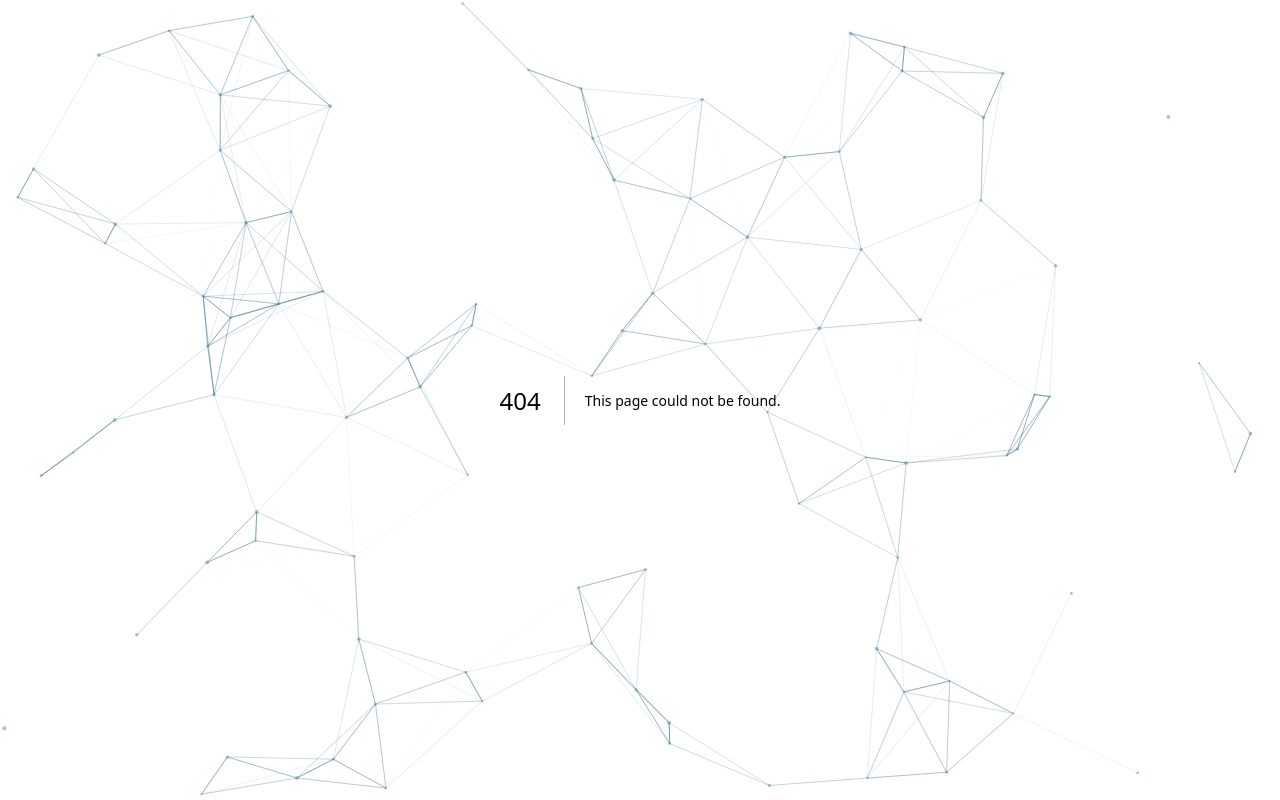
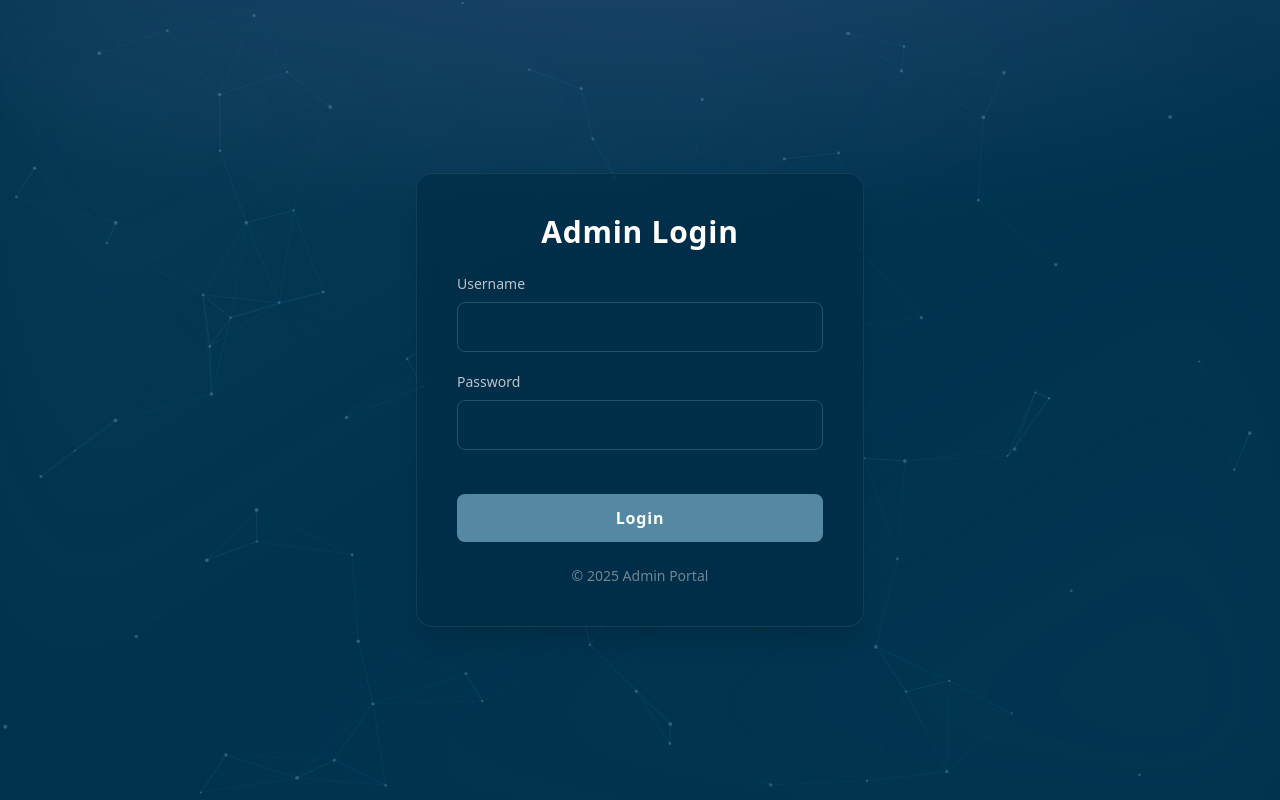
Before and after one commit to m-irfan-km-rjk/MUN-Website, a Next.js app: page /admin in a window 1280 px wide. Before the commit this address had no page. Built offline with nearby package versions, Linux system fonts and the light colour scheme.

Commit message:
Added admin page

```diff
--- a/package.json
+++ b/package.json
@@ -14,6 +14,7 @@
     "next": "^15.5.4",
     "react": "19.1.0",
     "react-dom": "19.1.0",
+    "react-icons": "^5.5.0",
     "react-intersection-observer": "^9.16.0",
     "react-tsparticles": "^2.12.2",
     "tsparticles-slim": "^2.12.0"
--- /dev/null
+++ b/src/app/admin/dashboard/page.jsx
@@ -0,0 +1,31 @@
+import { cookies } from "next/headers";
+import { redirect } from "next/navigation";
+
+export default async function AdminDashboard() {
+  const cookieStore = await cookies(); // ⬅️ MUST await now
+  const adminUn = cookieStore.get("admin_un");
+
+  if (!adminUn) {
+    redirect("/admin");
+  }
+
+  return (
+    <main className="min-h-screen flex items-center justify-center text-text-primary">
+      <div className="bg-background p-10 rounded-xl shadow-lg text-center border border-mid-blue/20">
+        <h1 className="text-4xl font-bold mb-4">Admin Dashboard</h1>
+        <p className="text-lg mb-6">
+          Welcome, <span className="text-accent">{adminUn.value}</span> 👋
+        </p>
+
+        <form action="/api/logout" method="POST">
+          <button
+            type="submit"
+            className="bg-accent hover:bg-mid-blue transition-colors text-white px-6 py-3 rounded-lg font-semibold"
+          >
+            Logout
+          </button>
+        </form>
+      </div>
+    </main>
+  );
+}
--- /dev/null
+++ b/src/app/admin/page.jsx
@@ -0,0 +1,134 @@
+"use client";
+
+import { motion } from "framer-motion";
+import { useState } from "react";
+import { useRouter } from "next/navigation";
+
+export default function AdminLogin() {
+  const router = useRouter();
+  const [username, setUsername] = useState("");
+  const [password, setPassword] = useState("");
+  const [loading, setLoading] = useState(false);
+  const [error, setError] = useState("");
+
+  const handleLogin = async (e) => {
+    e.preventDefault();
+    setLoading(true);
+    setError("");
+
+    try {
+      const res = await fetch("/api/login", {
+        method: "POST",
+        headers: { "Content-Type": "application/json" },
+        body: JSON.stringify({ username, password }),
+        credentials: "include", // include cookies
+      });
+
+      const data = await res.json();
+
+      if (res.ok && data.success) {
+        router.push("/admin/dashboard");
+      } else {
+        setError("Invalid credentials. Please try again.");
+      }
+    } catch {
+      setError("Something went wrong. Please try again later.");
+    } finally {
+      setLoading(false);
+    }
+  };
+
+  return (
+    <main className="min-h-screen flex items-center justify-center text-text-primary relative overflow-hidden">
+      {/* Background glow */}
+      <div className="absolute inset-0 bg-gradient-to-br from-mid-blue/10 via-transparent to-dark-blue/10 blur-3xl"></div>
+
+      {/* Animated card */}
+      <motion.div
+        initial={{ opacity: 0, y: 50, scale: 0.9 }}
+        animate={{ opacity: 1, y: 0, scale: 1 }}
+        transition={{ duration: 0.8, ease: "easeOut" }}
+        className="relative z-10 bg-[#002B44]/60 backdrop-blur-xl border border-mid-blue/20 rounded-2xl p-10 w-[90%] max-w-md shadow-xl"
+      >
+        <motion.h1
+          initial={{ opacity: 0, y: -20 }}
+          animate={{ opacity: 1, y: 0 }}
+          transition={{ delay: 0.2, duration: 0.6 }}
+          className="text-3xl font-bold mb-6 text-center text-white tracking-wide"
+        >
+          Admin Login
+        </motion.h1>
+
+        <form onSubmit={handleLogin} className="space-y-5">
+          <motion.div
+            initial={{ opacity: 0, y: 20 }}
+            animate={{ opacity: 1, y: 0 }}
+            transition={{ delay: 0.3 }}
+          >
+            <label className="block text-sm text-light-gray/80 mb-2">
+              Username
+            </label>
+            <input
+              type="text"
+              value={username}
+              onChange={(e) => setUsername(e.target.value)}
+              required
+              className="w-full px-4 py-3 bg-transparent border border-mid-blue/40 rounded-lg focus:outline-none focus:border-accent focus:ring-2 focus:ring-accent/50 transition-all"
+            />
+          </motion.div>
+
+          <motion.div
+            initial={{ opacity: 0, y: 20 }}
+            animate={{ opacity: 1, y: 0 }}
+            transition={{ delay: 0.4 }}
+          >
+            <label className="block text-sm text-light-gray/80 mb-2">
+              Password
+            </label>
+            <input
+              type="password"
+              value={password}
+              onChange={(e) => setPassword(e.target.value)}
+              required
+              className="w-full px-4 py-3 bg-transparent border border-mid-blue/40 rounded-lg focus:outline-none focus:border-accent focus:ring-2 focus:ring-accent/50 transition-all"
+            />
+          </motion.div>
+
+          {error && (
+            <motion.p
+              initial={{ opacity: 0 }}
+              animate={{ opacity: 1 }}
+              className="text-red-400 text-sm text-center"
+            >
+              {error}
+            </motion.p>
+          )}
+
+          <motion.button
+            whileHover={{ scale: 1.03 }}
+            whileTap={{ scale: 0.97 }}
+            transition={{ type: "spring", stiffness: 200, damping: 12 }}
+            type="submit"
+            disabled={loading}
+            className={`w-full mt-6 py-3 rounded-lg font-semibold text-white tracking-wider transition-all duration-300 ${
+              loading
+                ? "bg-accent/70 cursor-not-allowed"
+                : "bg-accent hover:bg-mid-blue"
+            }`}
+          >
+            {loading ? "Signing in..." : "Login"}
+          </motion.button>
+        </form>
+
+        <motion.p
+          initial={{ opacity: 0 }}
+          animate={{ opacity: 0.8 }}
+          transition={{ delay: 0.6 }}
+          className="text-sm text-center text-light-gray/60 mt-6"
+        >
+          © {new Date().getFullYear()} Admin Portal
+        </motion.p>
+      </motion.div>
+    </main>
+  );
+}
--- /dev/null
+++ b/src/app/api/login/route.js
@@ -0,0 +1,20 @@
+export async function POST(req) {
+  const { username, password } = await req.json();
+
+  const admins = {
+    "admin1": "password123",
+    "superuser": "securePass!"
+  };
+
+  if (admins[username] && admins[username] === password) {
+    const headers = new Headers();
+    headers.append(
+      "Set-Cookie",
+      `admin_un=${username}; HttpOnly; Path=/; Max-Age=${60 * 60}`
+    );
+
+    return new Response(JSON.stringify({ success: true }), { status: 200, headers });
+  } else {
+    return new Response(JSON.stringify({ success: false }), { status: 401 });
+  }
+}
--- /dev/null
+++ b/src/app/api/logout/route.js
@@ -0,0 +1,14 @@
+export async function POST() {
+  const headers = new Headers();
+  headers.append(
+    "Set-Cookie",
+    "admin_un=; HttpOnly; Path=/; Max-Age=0; Secure; SameSite=Strict"
+  );
+
+  headers.append("Location", "/admin"); // redirect to login page
+
+  return new Response(null, {
+    status: 302, // Redirect status
+    headers,
+  });
+}
--- a/src/components/Navbar.jsx
+++ b/src/components/Navbar.jsx
@@ -1,34 +1,99 @@
 'use client';
 
-import React from 'react';
+import React, { useState } from 'react';
 import Link from 'next/link';
+import { FaBars, FaTimes } from 'react-icons/fa';
+import { motion, AnimatePresence } from 'framer-motion';
 
 const Navbar = () => {
+  const [isOpen, setIsOpen] = useState(false);
+
+  const toggleMenu = () => setIsOpen(!isOpen);
+  const closeMenu = () => setIsOpen(false);
+
   return (
-    // Using your theme's background color and a more fitting border color
     <nav className="fixed top-0 left-0 w-full z-50 bg-background border-y border-mid-blue/20">
       <div className="container mx-auto px-6 flex justify-between items-center">
-        {/* Minimalist Logo */}
-        <Link href="/" className="text-xl font-bold text-text-primary px-6 py-5 border-x border-mid-blue/20">
+        {/* Logo */}
+        <Link
+          href="/"
+          className="text-xl font-bold text-text-primary px-6 py-5 border-x border-mid-blue/20"
+        >
           TKM MUN
         </Link>
 
-        {/* Navigation Links with Dividers using your theme's colors */}
+        {/* Desktop Nav */}
         <div className="hidden md:flex items-center h-full">
-          <Link href="#about" className="text-light-gray/80 hover:text-white transition-colors duration-300 uppercase text-xs tracking-widest font-semibold px-8 py-6 border-r border-mid-blue/20">
+          <Link
+            href="#about"
+            className="text-light-gray/80 hover:text-white transition-colors duration-300 uppercase text-xs tracking-widest font-semibold px-8 py-6 border-r border-mid-blue/20"
+          >
             About
           </Link>
-          <Link href="#committees" className="text-light-gray/80 hover:text-white transition-colors duration-300 uppercase text-xs tracking-widest font-semibold px-8 py-6 border-r border-mid-blue/20">
+          <Link
+            href="#committees"
+            className="text-light-gray/80 hover:text-white transition-colors duration-300 uppercase text-xs tracking-widest font-semibold px-8 py-6 border-r border-mid-blue/20"
+          >
             Committees
           </Link>
-          <Link href="#team" className="text-light-gray/80 hover:text-white transition-colors duration-300 uppercase text-xs tracking-widest font-semibold px-8 py-6 border-r border-mid-blue/20">
+          <Link
+            href="#team"
+            className="text-light-gray/80 hover:text-white transition-colors duration-300 uppercase text-xs tracking-widest font-semibold px-8 py-6 border-r border-mid-blue/20"
+          >
             Secretariat
           </Link>
-          <Link href="#contact" className="text-light-gray/80 hover:text-white transition-colors duration-300 uppercase text-xs tracking-widest font-semibold px-8 py-6 border-r border-mid-blue/20">
+          <Link
+            href="#contact"
+            className="text-light-gray/80 hover:text-white transition-colors duration-300 uppercase text-xs tracking-widest font-semibold px-8 py-6 border-r border-mid-blue/20"
+          >
             Contact
           </Link>
         </div>
+
+        {/* Mobile Toggle Button */}
+        <button
+          onClick={toggleMenu}
+          className="md:hidden text-light-gray/80 hover:text-white transition-colors duration-300 p-3 focus:outline-none"
+        >
+          {isOpen ? <FaTimes size={20} /> : <FaBars size={20} />}
+        </button>
       </div>
+
+      {/* Animated Mobile Menu */}
+      <AnimatePresence>
+        {isOpen && (
+          <motion.div
+            key="mobile-menu"
+            initial={{ height: 0, opacity: 0 }}
+            animate={{ height: 'auto', opacity: 1 }}
+            exit={{ height: 0, opacity: 0 }}
+            transition={{ duration: 0.3, ease: 'easeInOut' }}
+            className="md:hidden bg-background border-t border-mid-blue/20 flex flex-col text-center overflow-hidden"
+          >
+            {[
+              { href: '#about', label: 'About' },
+              { href: '#committees', label: 'Committees' },
+              { href: '#team', label: 'Secretariat' },
+              { href: '#contact', label: 'Contact' },
+            ].map(({ href, label }, idx) => (
+              <motion.div
+                key={label}
+                initial={{ opacity: 0, y: -10 }}
+                animate={{ opacity: 1, y: 0 }}
+                transition={{ delay: idx * 0.05 }}
+              >
+                <Link
+                  href={href}
+                  onClick={closeMenu}
+                  className="block text-light-gray/80 hover:text-white transition-colors duration-300 uppercase text-xs tracking-widest font-semibold py-4 border-b border-mid-blue/20"
+                >
+                  {label}
+                </Link>
+              </motion.div>
+            ))}
+          </motion.div>
+        )}
+      </AnimatePresence>
     </nav>
   );
 };
```
Also changed, not shown: src/components/MFooter.jsx (renamed from src/components/MFooter.js), 1 other file (tests, documents, lock files or other folders).
